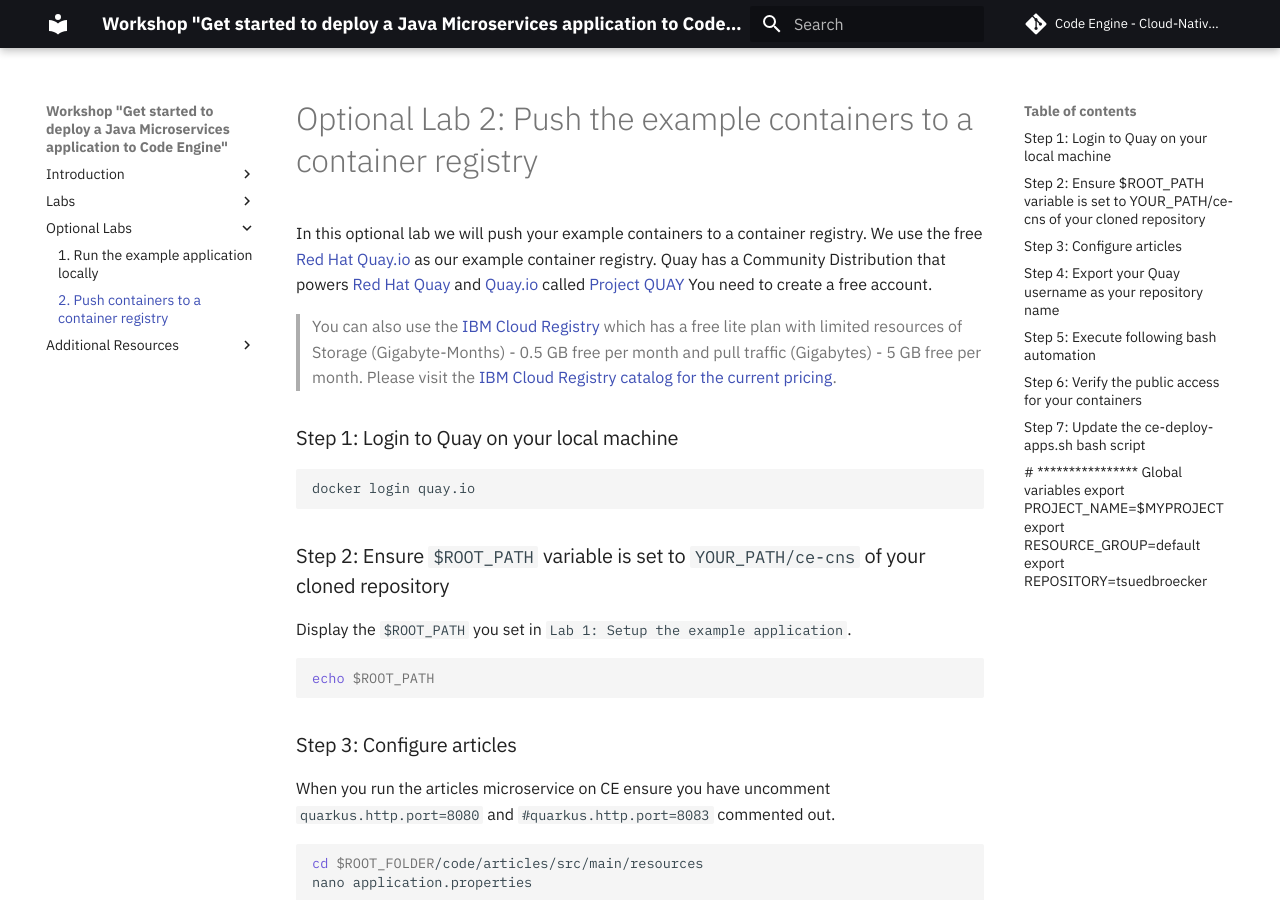
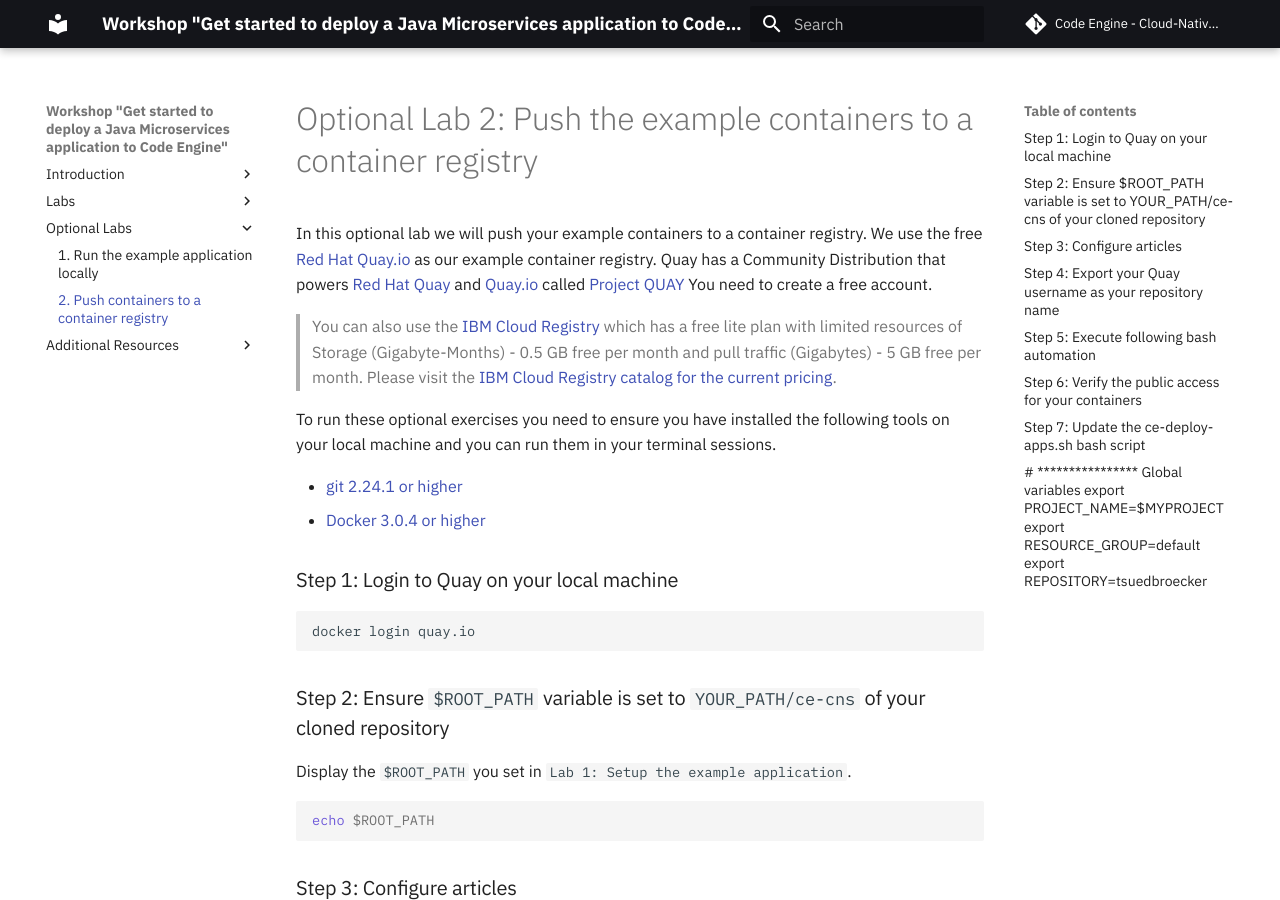
Before and after one commit to thomassuedbroecker/ce-cns-problem, an MkDocs documentation site: the page built from documentation/push-to-container-registry.md, in a window 1280 px wide and 900 px high. Built offline with MkDocs 1.6.1 and Material for MkDocs 9.7.7, drawn with Linux system fonts in a browser that asks for light colours; emoji names are drawn with the system emoji font; comment, search, counter and statistics services are not loaded.

Commit message:
update documentation

```diff
--- a/documentation/push-to-container-registry.md
+++ b/documentation/push-to-container-registry.md
@@ -4,6 +4,11 @@
 We use the free [Red Hat Quay.io](https://quay.io) as our example container registry. Quay has a Community Distribution that powers [Red Hat Quay](https://www.redhat.com/en/resources/quay-datasheet) and [Quay.io]((https://quay.io)) called [Project QUAY](https://www.projectquay.io) You need to create a free account.
 
 > You can also use the [IBM Cloud Registry](https://cloud.ibm.com/registry/catalog) which has a free lite plan with limited resources of Storage (Gigabyte-Months) - 0.5 GB free per month and pull traffic (Gigabytes) - 5 GB free per month. Please visit the [IBM Cloud Registry catalog for the current pricing](https://cloud.ibm.com/registry/catalog).
+
+To run these optional exercises you need to ensure you have installed the following tools on your local machine and you can run them in your terminal sessions.
+
+* [git 2.24.1 or higher](https://git-scm.com/book/en/v2/Getting-Started-Installing-Git)
+* [Docker 3.0.4 or higher](https://www.docker.com/products/docker-desktop)
 
 ### Step 1: Login to Quay on your local machine
 
```
